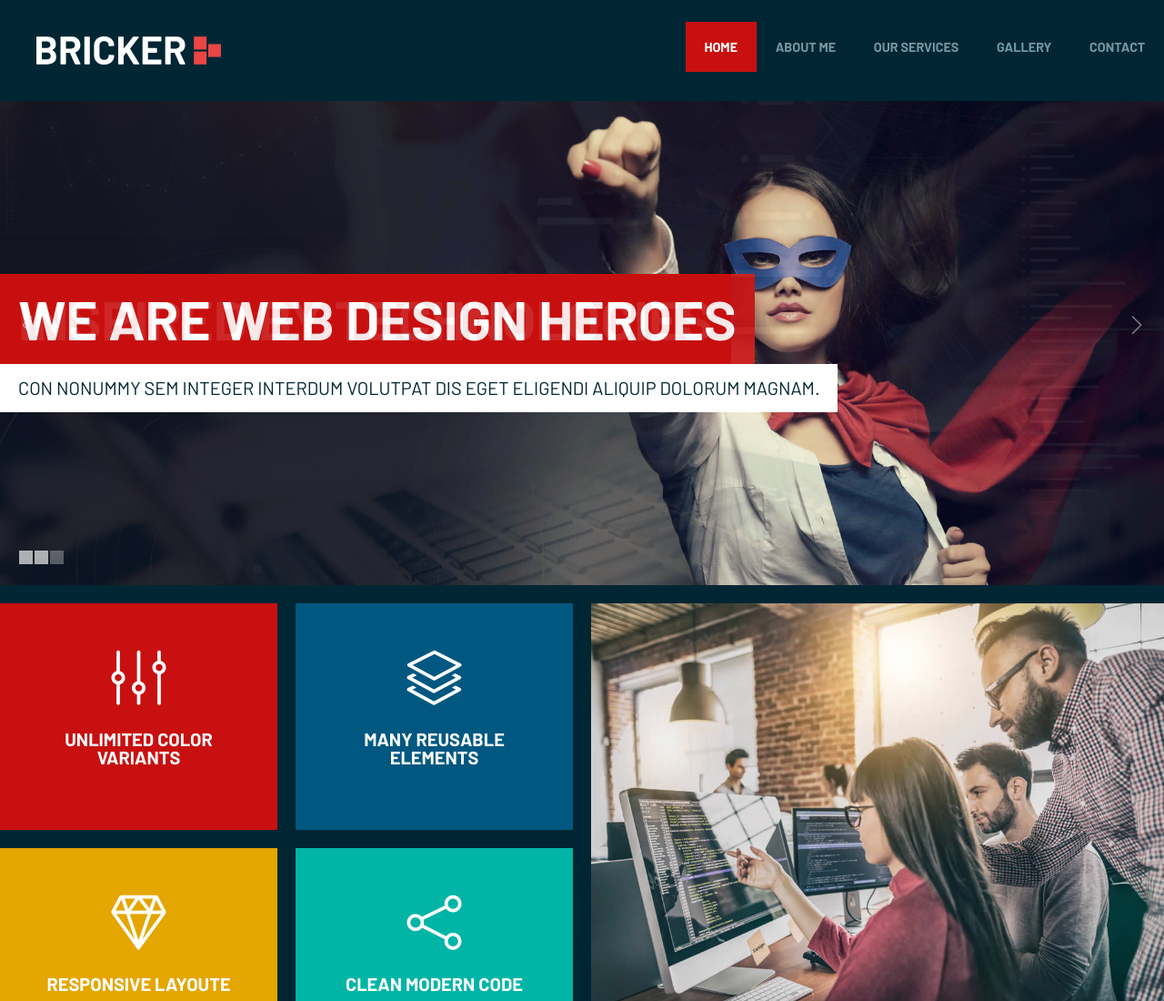
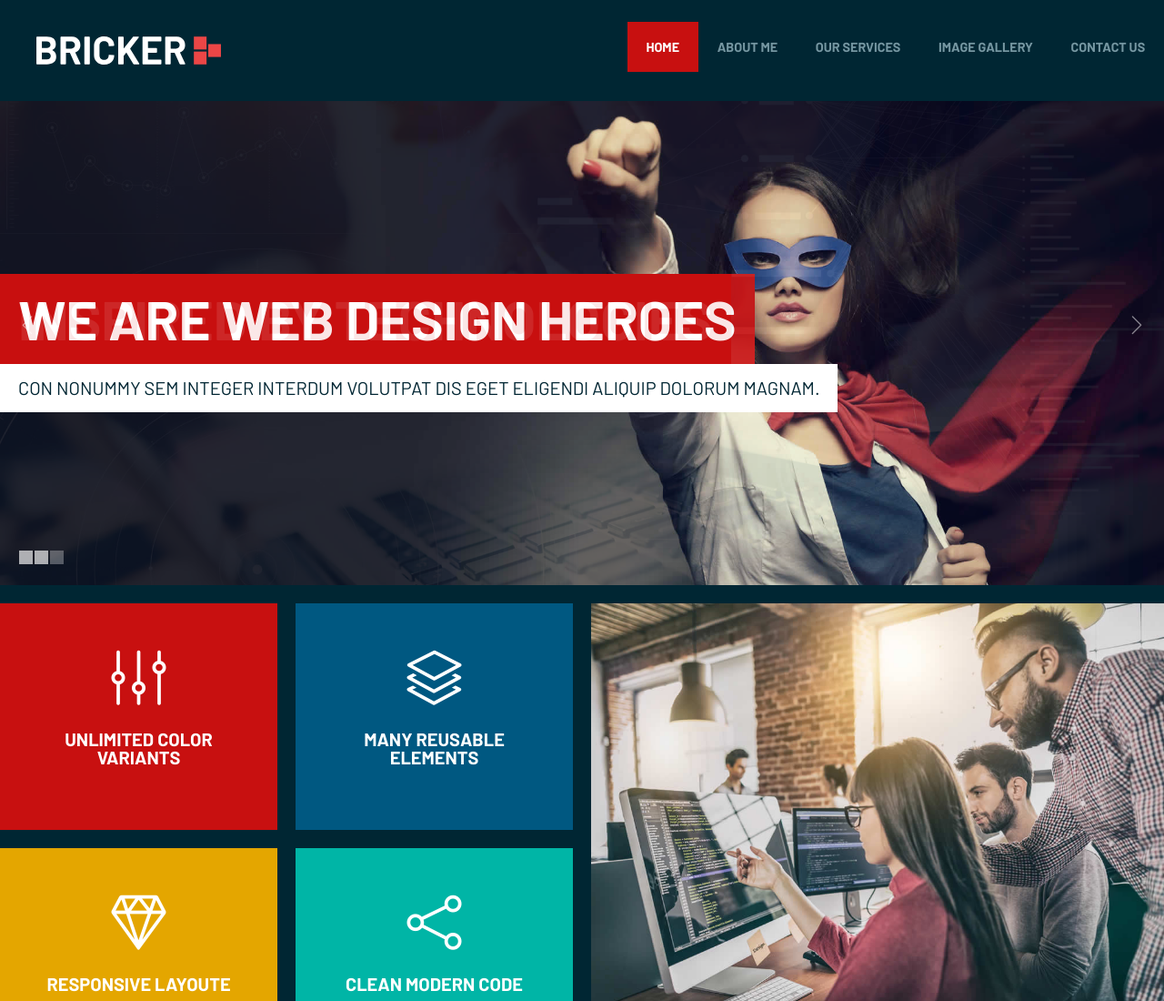
Before and after one commit to safeemdevops/mywebsite, a plain HTML site: page index.html in a window 1280 px wide. Shown: the top 1100 px of the page at 91% size. Drawn offline with Linux system fonts and the light colour scheme; files whose address does not match are found by name.

Commit message:
change in index page

```diff
--- a/index.html
+++ b/index.html
@@ -42,8 +42,8 @@
                 <li><a href="index.html">Home</a></li>
                 <li><a href="about-us.html">About ME</a></li>
                 <li><a href="services.html">Our services</a></li>
-                <li><a href="gallery.html">Gallery</a></li>
-                <li><a href="contact.html">Contact</a></li>
+                <li><a href="gallery.html">Image gallery</a></li>
+                <li><a href="contact.html">Contact us</a></li>
               </ul>
            </div>
         </nav>
```
